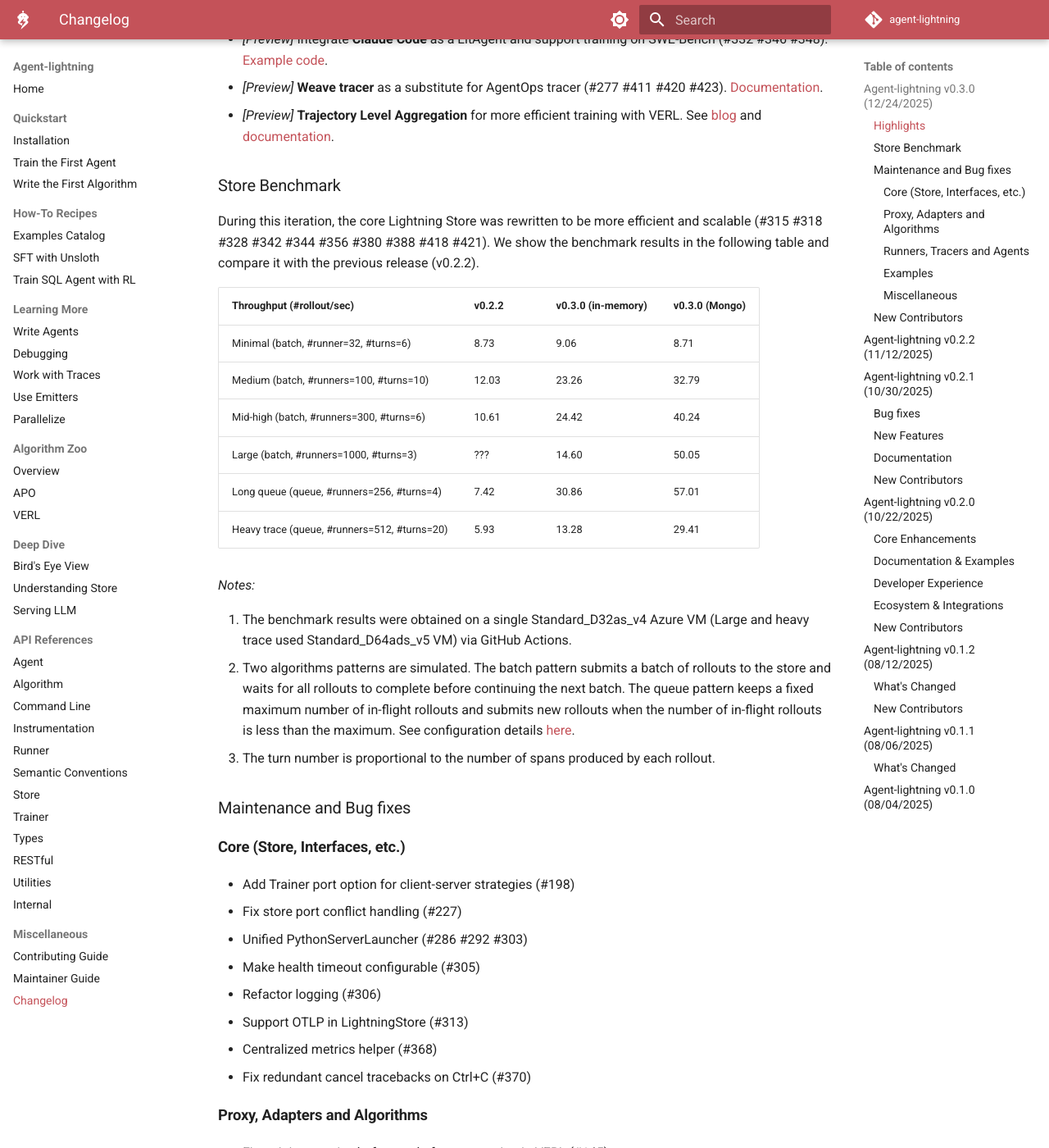
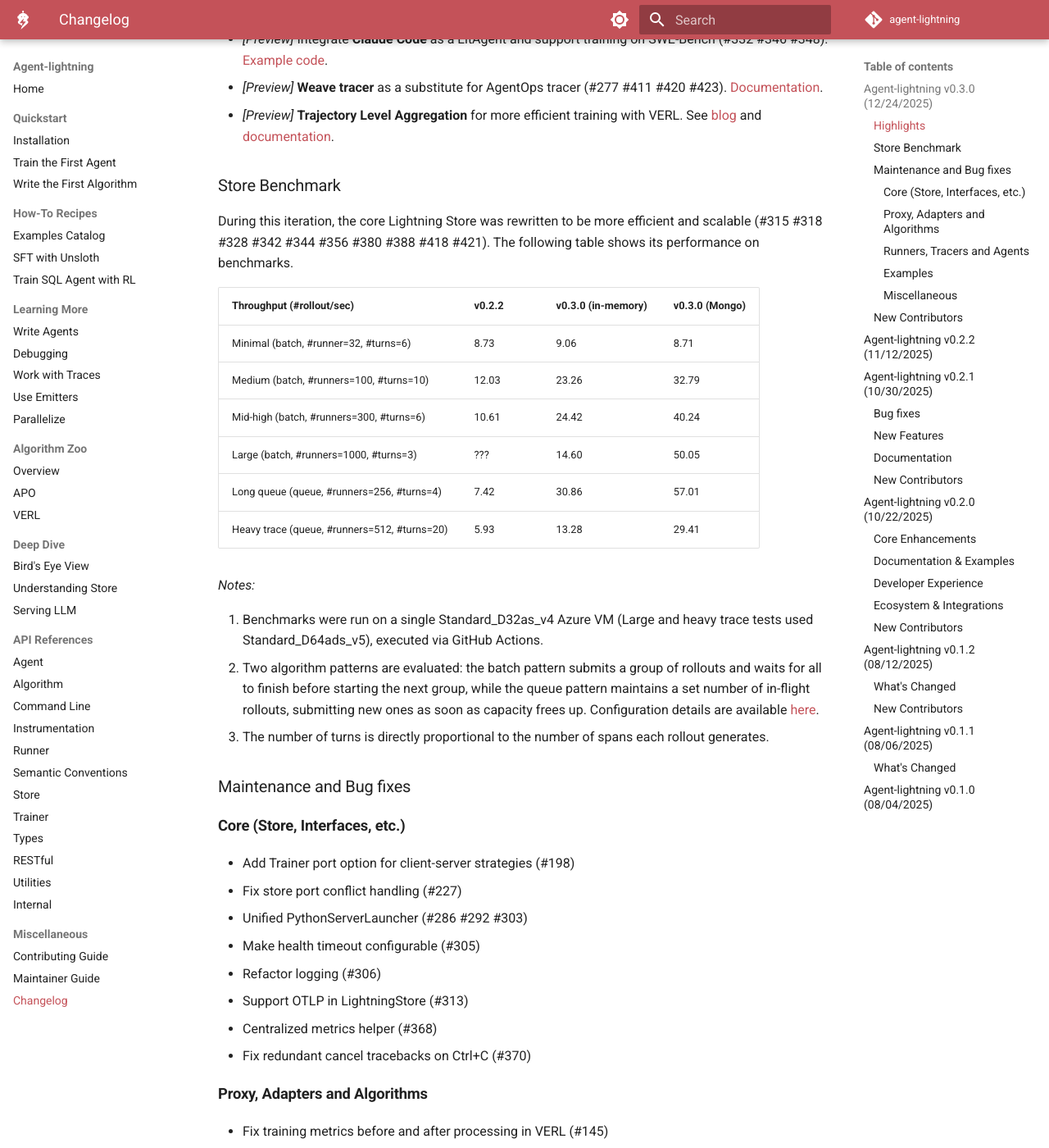
Before and after one commit to millord237/agent-lightning, an MkDocs documentation site: the page built from docs/changelog.md, in a window 1280 px wide and 1400 px high, scrolled down 798 px. Shown: the whole window at 82% size. Built offline with MkDocs 1.6.1 and Material for MkDocs 9.7.7, drawn with Linux system fonts in a browser that asks for light colours; comment, search, counter and statistics services are not loaded; the version menu is left out.

Commit message:
update changelog

```diff
--- a/docs/changelog.md
+++ b/docs/changelog.md
@@ -20,7 +20,7 @@
 
 ### Store Benchmark
 
-During this iteration, the core Lightning Store was rewritten to be more efficient and scalable (#315 #318 #328 #342 #344 #356 #380 #388 #418 #421). We show the benchmark results in the following table and compare it with the previous release (v0.2.2).
+During this iteration, the core Lightning Store was rewritten to be more efficient and scalable (#315 #318 #328 #342 #344 #356 #380 #388 #418 #421). The following table shows its performance on benchmarks.
 
 | Throughput (\#rollout/sec) | v0.2.2 | v0.3.0 (in-memory) | v0.3.0 (Mongo) |
 | :---- | :---- | :---- | :---- |
@@ -33,9 +33,9 @@
 
 *Notes:*
 
-1. The benchmark results were obtained on a single Standard_D32as_v4 Azure VM (Large and heavy trace used Standard_D64ads_v5 VM) via GitHub Actions.
-2. Two algorithms patterns are simulated. The batch pattern submits a batch of rollouts to the store and waits for all rollouts to complete before continuing the next batch. The queue pattern keeps a fixed maximum number of in-flight rollouts and submits new rollouts when the number of in-flight rollouts is less than the maximum. See configuration details [here](https://github.com/microsoft/agent-lightning/blob/v0.3.0/.github/workflows/benchmark.yml).
-3. The turn number is proportional to the number of spans produced by each rollout.
+1. Benchmarks were run on a single Standard_D32as_v4 Azure VM (Large and heavy trace tests used Standard_D64ads_v5), executed via GitHub Actions.
+2. Two algorithm patterns are evaluated: the batch pattern submits a group of rollouts and waits for all to finish before starting the next group, while the queue pattern maintains a set number of in-flight rollouts, submitting new ones as soon as capacity frees up. Configuration details are available [here](https://github.com/microsoft/agent-lightning/blob/v0.3.0/.github/workflows/benchmark.yml).
+3. The number of turns is directly proportional to the number of spans each rollout generates.
 
 ### Maintenance and Bug fixes
 
```
